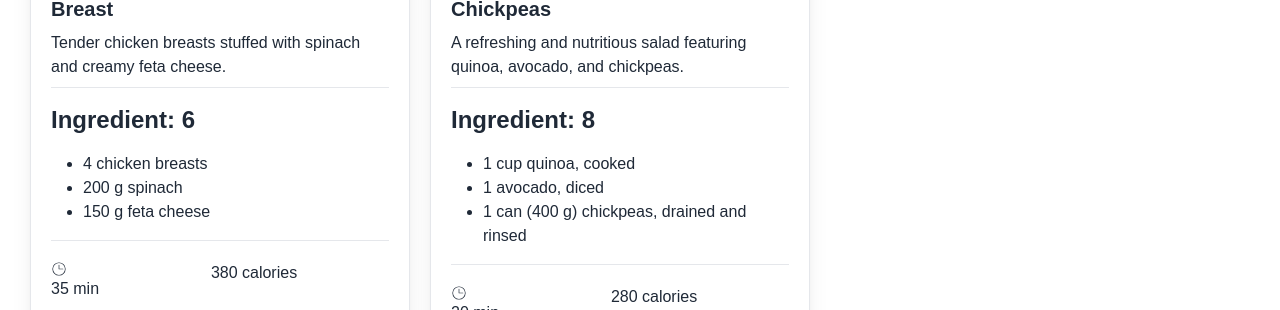
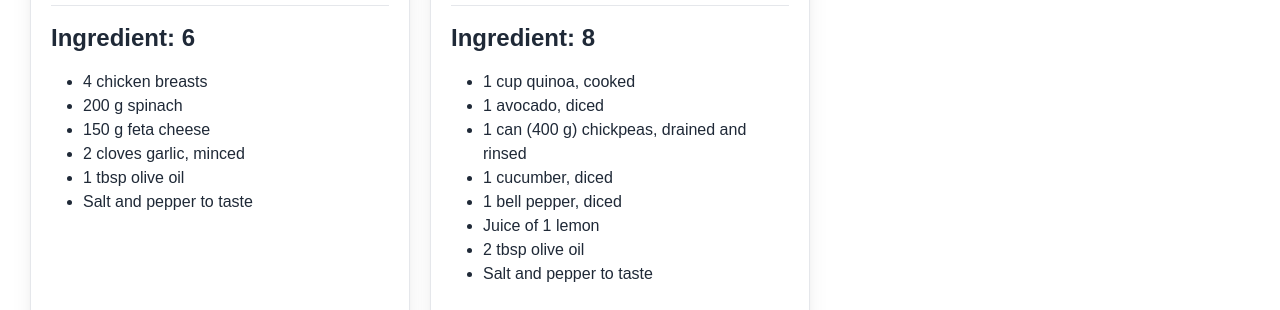
Before and after one commit to zahid072/chefs-table, a React (Vite) app: page / in a window 1280 px wide. Shown: the part 642-952 px from the top of the page. Built offline with nearby package versions, Linux system fonts and the light colour scheme.

Commit message:
our recipe section complete

```diff
--- a/package.json
+++ b/package.json
@@ -12,7 +12,8 @@
   "dependencies": {
     "react": "^18.2.0",
     "react-dom": "^18.2.0",
-    "react-icons": "^5.0.1"
+    "react-icons": "^5.0.1",
+    "react-toastify": "^10.0.5"
   },
   "devDependencies": {
     "@types/react": "^18.2.64",
--- a/src/components/card/card.jsx
+++ b/src/components/card/card.jsx
@@ -5,7 +5,7 @@ const Card = ({ recipe, wantToCookHandler }) => {
   const { name, image, description, time, calories, ingredients } = recipe;
   return (
     <div>
-      <div className="card max-w-[380px] bg-base-100 shadow-xl p-5 border">
+      <div className="card max-w-[380px] h-[750px] bg-base-100 shadow-xl p-5 border">
         <figure>
           <img className="h-60 rounded-lg " src={image} alt="Shoes" />
         </figure>
@@ -16,15 +16,17 @@ const Card = ({ recipe, wantToCookHandler }) => {
             <h3 className="font-bold text-2xl">
               Ingredient: <span>{ingredients.length}</span>
             </h3>
-            <ul className=" *:list-disc ml-8 mt-4">
-              <li>{ingredients[0]}</li>
-              <li>{ingredients[1]}</li>
-              <li>{ingredients[2]}</li>
+            <ul className=" *:list-disc h-56 ml-8 mt-4">
+              {
+                ingredients.map(ingredient => (
+                  <li>{ingredient}</li>
+                ))
+              }
             </ul>
           </div>
           <div className="flex gap-5 py-3">
             <p>
-              <CiClock2 />
+              <CiClock2 className="inline mr-1"/>
               {time}
             </p>
             <p>{calories}</p>
--- a/src/components/recipe/Recipe.jsx
+++ b/src/components/recipe/Recipe.jsx
@@ -2,6 +2,8 @@ import React, { useState } from "react";
 import Card from "../card/Card";
 import FirstTable from "./table/FirstTable";
 import SecondTable from "./table/SecondTable";
+import { ToastContainer, toast } from "react-toastify";
+import "react-toastify/dist/ReactToastify.css";
 
 const Recipe = ({ recipes }) => {
   const [count, setCount] = useState(0);
@@ -12,9 +14,13 @@ const Recipe = ({ recipes }) => {
   const [totalCalories, setTotalCalories] = useState(0);
 
   const wantToCookHandler = (recipe) => {
-    setCount(count + 1);
-    const newTable = [...tableBody, recipe];
-    setTableBody(newTable);
+    if (tableBody.includes(recipe)) {
+      toast("already exist");
+    } else {
+      setCount(count + 1);
+      const newTable = [...tableBody, recipe];
+      setTableBody(newTable);
+    }
   };
   const preparingHandler = (index, recipe, time, calories) => {
     const updatedTableBody = [
@@ -69,7 +75,7 @@ const Recipe = ({ recipes }) => {
                     <th>Calorie</th>
                   </tr>
                 </thead>
-                <tbody>
+                <tbody className=" border-y-black">
                   {tableBody.map((recipe, index) => (
                     <FirstTable
                       key={recipe.id}
@@ -118,6 +124,7 @@ const Recipe = ({ recipes }) => {
           </div>
         </div>
       </div>
+      <ToastContainer />
     </>
   );
 };
--- a/src/components/recipe/table/FirstTable.jsx
+++ b/src/components/recipe/table/FirstTable.jsx
@@ -12,7 +12,7 @@ const FirstTable = ({ preparingHandler, recipe, index }) => {
   return (
     <>
       {tbody && (
-        <tr className="bg-base-200">
+        <tr className="bg-base-200 border-y-[#3a35353f]">
           <th>{index + 1}</th>
           <td>{name}</td>
           <td>{time}</td>
--- a/src/components/recipe/table/SecondTable.jsx
+++ b/src/components/recipe/table/SecondTable.jsx
@@ -11,7 +11,7 @@ const SecondTable = ({ recipe, index }) => {
   return (
     <>
       {tbody && (
-        <tr className="bg-base-200">
+        <tr className="bg-base-200 border-y-[#3a35353f]">
           <th>{index + 1}</th>
           <td>{name}</td>
           <td>{time}</td>
```
Also changed, not shown: 1 other file (tests, documents, lock files or other folders).
